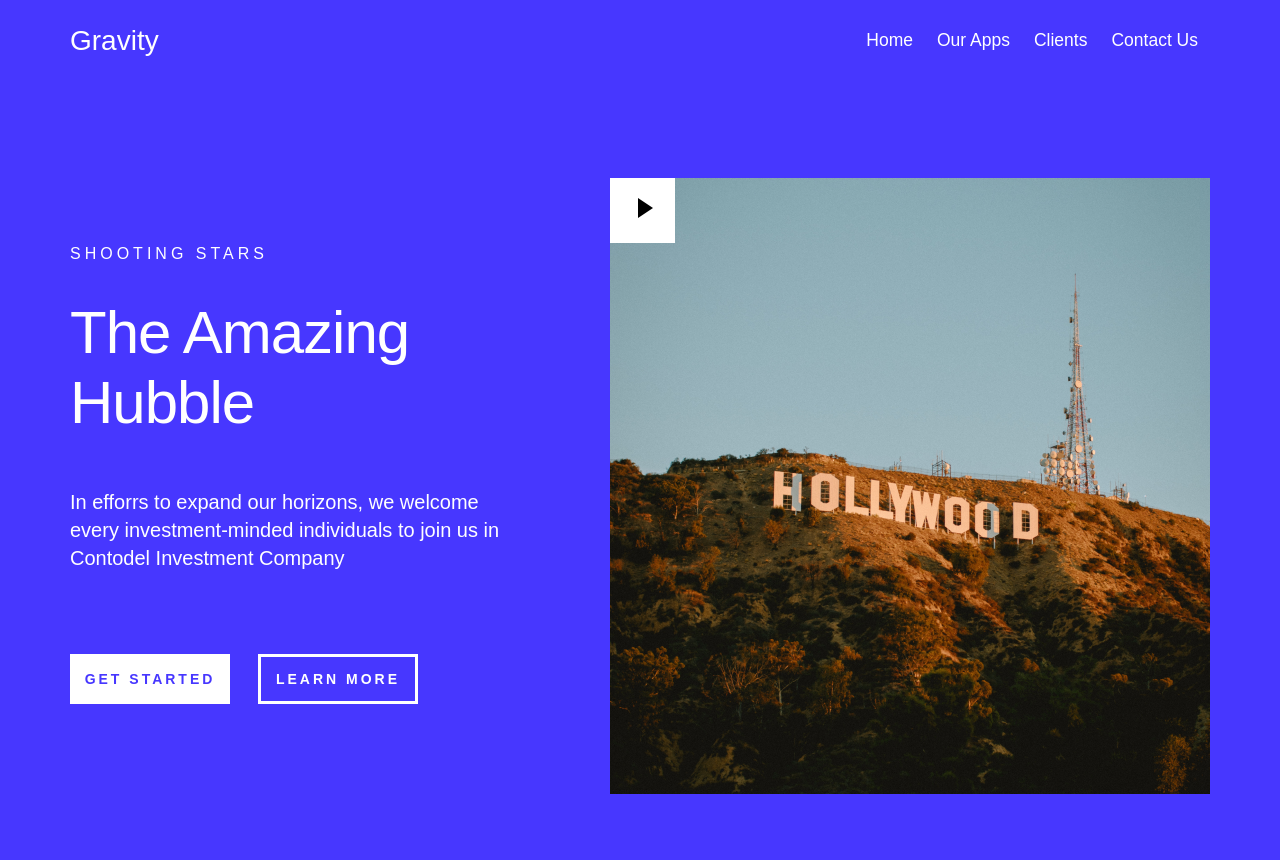
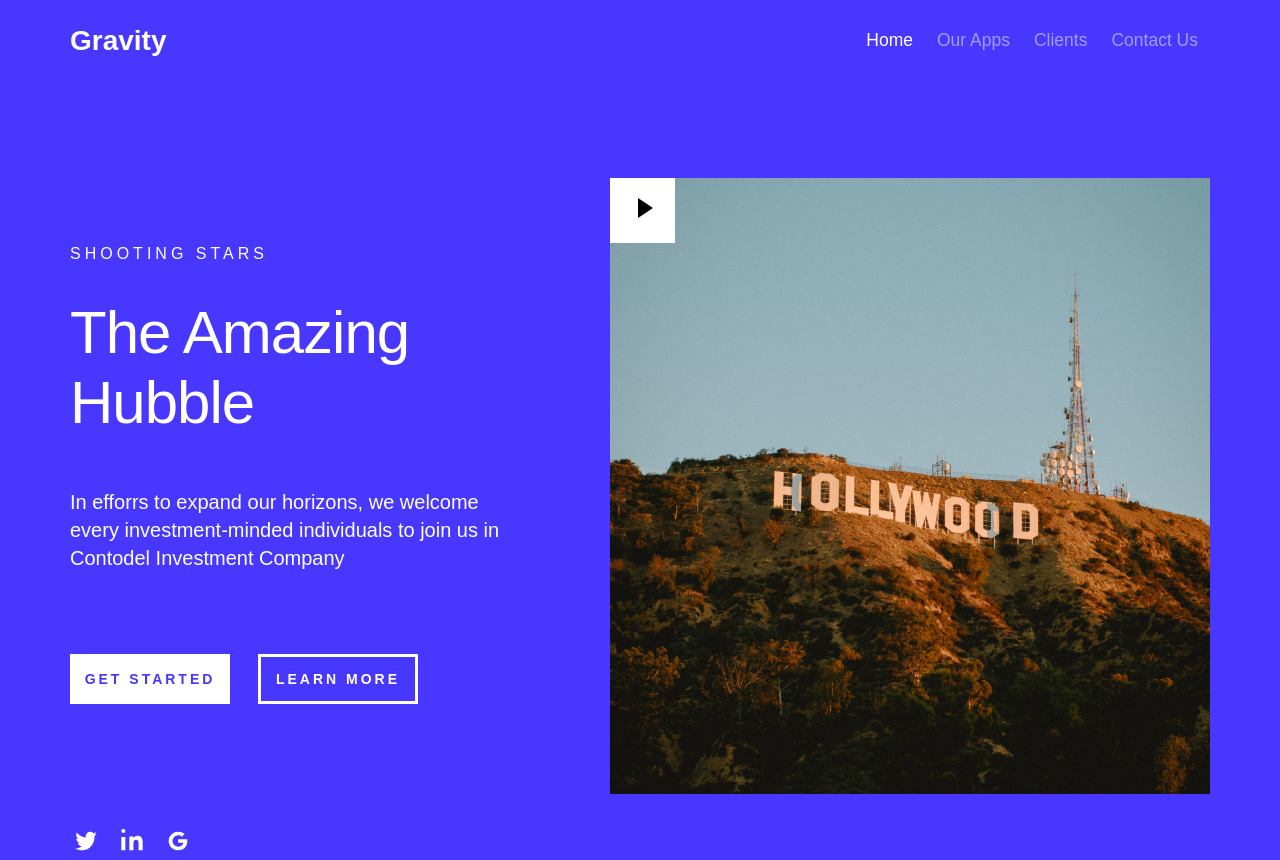
Before and after one commit to lilpolymath/landing-pages, a React (Create React App) app: page / in a window 1280 px wide. Before the commit the page ends 800 px from the top, so only its background shows below. Built offline with nearby package versions, Linux system fonts and the light colour scheme.

Commit message:
feat: finished up work on the first header.

```diff
--- a/src/screens/Hero1/Footer.jsx
+++ b/src/screens/Hero1/Footer.jsx
@@ -1,28 +1,16 @@
 import React from 'react';
+import Google from '../../assets/icons/Google';
+import './style.css';
+import LinkedIn from '../../assets/icons/LinkedIn';
+import Twitter from '../../assets/icons/Twitter';
 
 const Footer = () => {
   return (
-    <nav className='header'>
-      <div className='logo'>
-        <a href='#default'>Gravity</a>
-      </div>
-      <ul className='nav'>
-        <li className='nav-item'>
-          <a className='active' href='#default'>
-            Home
-          </a>
-        </li>
-        <li className='nav-item'>
-          <a href='#default'>Our Apps</a>
-        </li>
-        <li className='nav-item'>
-          <a href='#default'>Clients</a>
-        </li>
-        <li className='nav-item'>
-          <a href='#default'>Contact Us</a>
-        </li>
-      </ul>
-    </nav>
+    <footer>
+      <Twitter />
+      <LinkedIn />
+      <Google />
+    </footer>
   );
 };
 
--- a/src/screens/Hero1/Hero.jsx
+++ b/src/screens/Hero1/Hero.jsx
@@ -1,5 +1,5 @@
 import React from 'react';
-import image from '../../assets/Placeholder.png';
+import image from '../../assets/images/Placeholder.png';
 
 const Hero = () => {
   return (
--- a/src/screens/Hero1/index.jsx
+++ b/src/screens/Hero1/index.jsx
@@ -2,6 +2,7 @@ import React, { Component } from 'react';
 import './style.css';
 import NavBar from './NavBar';
 import Hero from './Hero';
+import Footer from './Footer';
 
 export class HeaderOne extends Component {
   render() {
@@ -9,7 +10,7 @@ export class HeaderOne extends Component {
       <>
         <NavBar />
         <Hero />
-        <footer></footer>
+        <Footer />
       </>
     );
   }
--- a/src/screens/Hero1/style.css
+++ b/src/screens/Hero1/style.css
@@ -21,7 +21,6 @@ body {
 }
 
 .header a {
-  color: white;
   padding: 12px;
   text-decoration: none;
   font-size: 1.25em;
@@ -31,6 +30,8 @@ body {
   font-size: 2em;
   line-height: 25px;
   padding: 12px 0;
+  color: white;
+  font-weight: bold;
 }
 
 .nav {
@@ -41,15 +42,18 @@ body {
 
 .nav-item {
   padding: 20;
-  color: red;
 }
 
 ul {
   list-style-type: none;
 }
 
-.active a {
-  color: red;
+.nav-item a {
+  color: rgba(255, 255, 255, 0.5);
+}
+
+a.active {
+  color: rgb(255, 255, 255);
 }
 
 .hero {
@@ -159,6 +163,17 @@ p {
   text-align: center;
 }
 
+svg {
+  fill: white;
+  height: 32px;
+  width: 32px;
+  margin-right: 1em;
+}
+
+footer {
+  margin: 2em 0 0;
+}
+
 @media screen and (max-width: 800px) {
   .hero {
     flex-direction: column-reverse;
@@ -176,9 +191,17 @@ p {
   .hero {
     margin-top: 4em;
   }
+
+  body {
+    padding: 0px 32px;
+  }
+
+  footer {
+    margin: 0 0 1em;
+  }
 }
 
-@media screen and (max-width: 411px) {
+@media screen and (max-width: 420px) {
   .image {
     width: 100%;
   }
@@ -222,4 +245,10 @@ p {
     height: 50px;
     width: 140px;
   }
+
+  body {
+    display: flex;
+    justify-content: center;
+    align-items: center;
+  }
 }
```
Also changed, not shown: public/index.html (+0 -21 lines), src/assets/images/Placeholder.png (renamed from src/assets/Placeholder.png).
